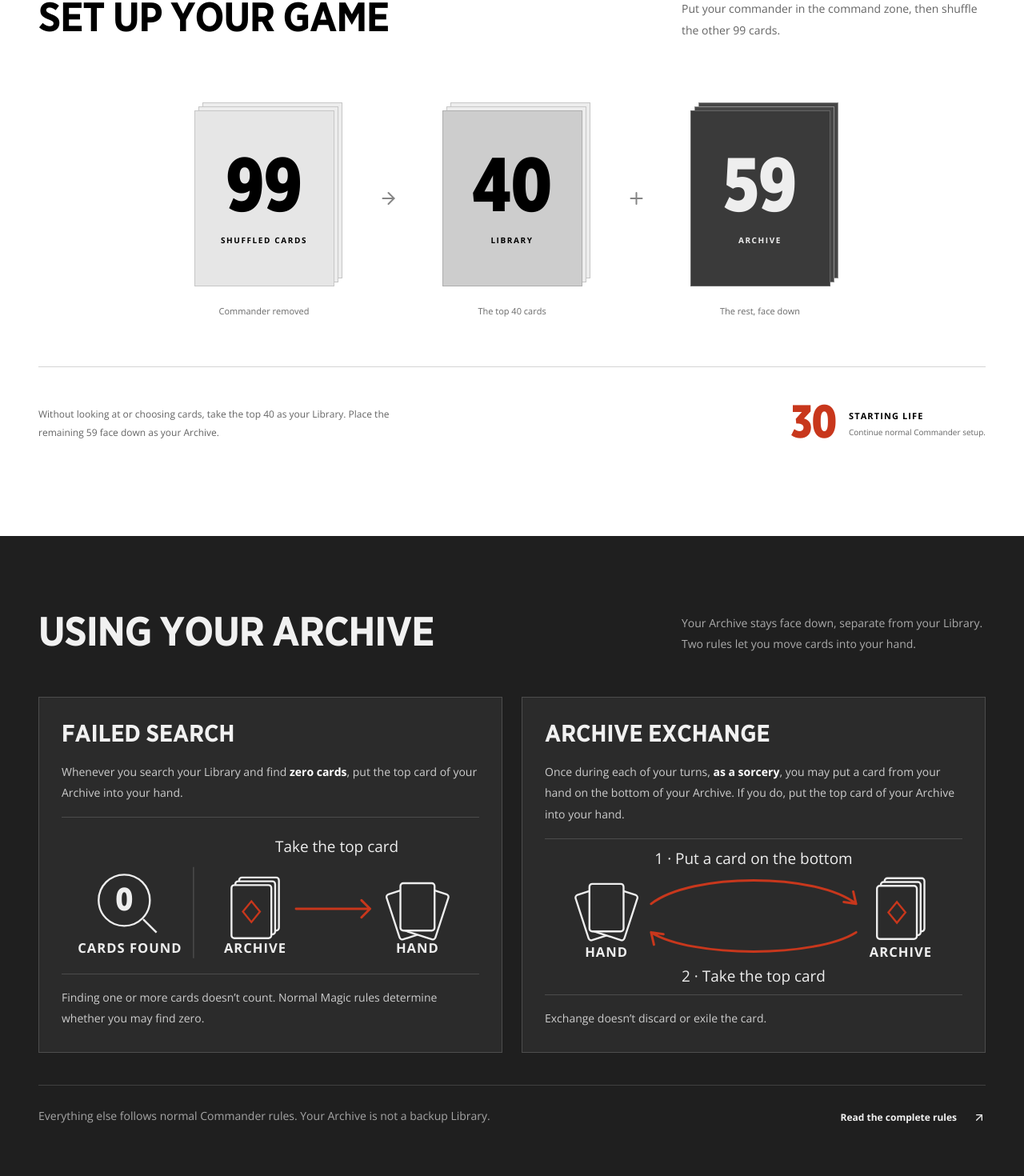
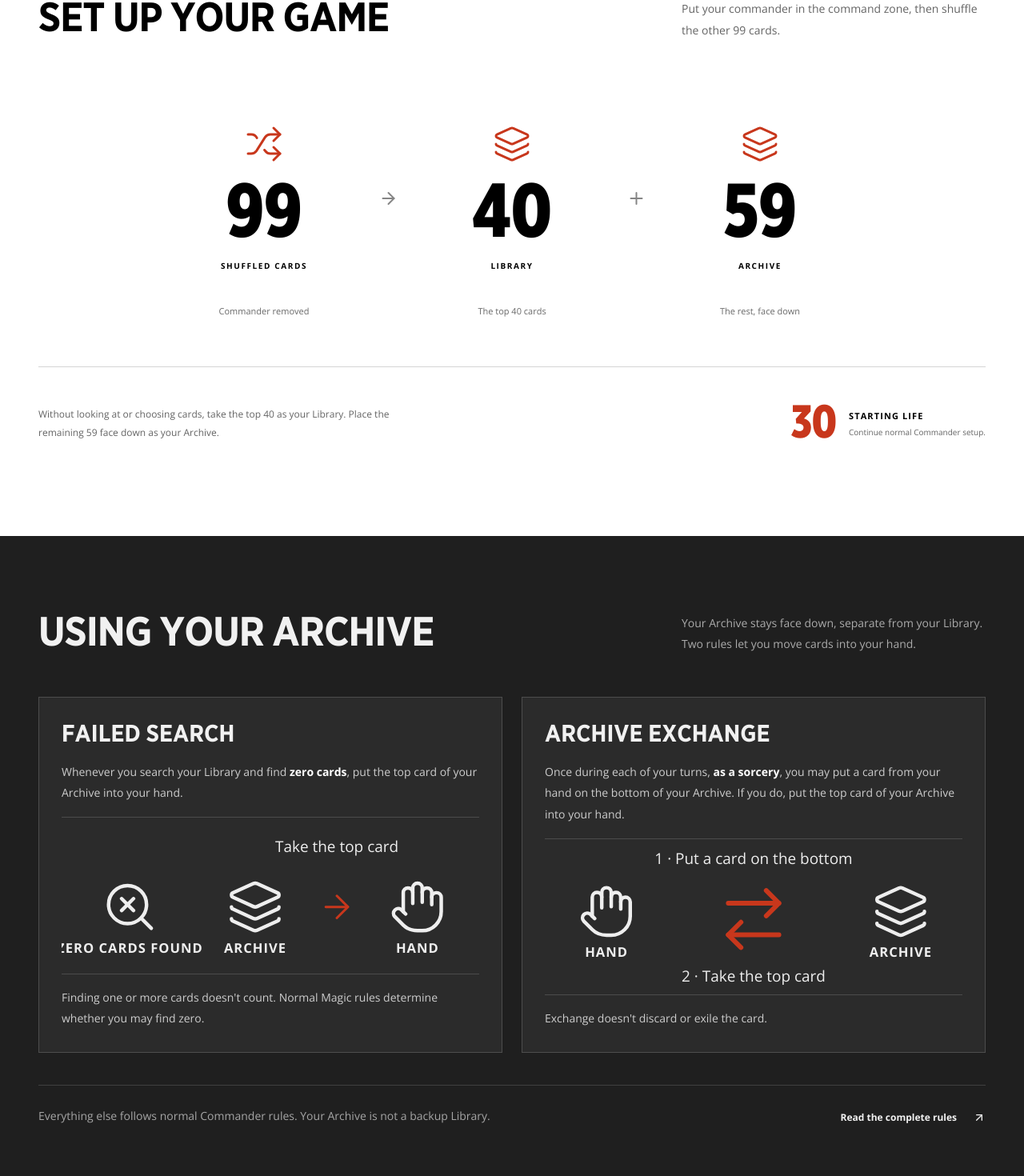
Before and after one commit to forrestweigel/archive, a Next.js app: page / in a window 1280 px wide. Shown: the part 899-2369 px from the top of the page at 80% size. Built offline with nearby package versions, Linux system fonts and the light colour scheme.

Commit message:
Refactor diagrams and icons in components for improved clarity and consistency

```diff
--- a/app/globals.css
+++ b/app/globals.css
@@ -112,8 +112,7 @@
   display: inline-block;
   width: 6px;
   height: 6px;
-  background: #C8371C;
-  border-radius: 50%;
+  color: #C8371C;
   margin-right: 7px;
   vertical-align: middle;
 }
@@ -198,13 +197,6 @@
   flex-direction: column;
   align-items: center;
   justify-content: center;
-  background: #e6e6e6;
-  border: 1px solid #c6c6c6;
-  box-shadow:
-    5px -5px 0 -1px #ededed,
-    5px -5px 0 #c6c6c6,
-    10px -10px 0 -1px #ededed,
-    10px -10px 0 #c6c6c6;
 }
 .deck-stack span {
   font-family: var(--font-gotham-narrow);
@@ -218,19 +210,12 @@
   font-weight: 700;
   margin-top: 10px;
 }
-.deck-library {
-  background: #cdcdcd;
-  border-color: #aeaeae;
-}
-.deck-archive {
-  background: #3a3a3a;
-  color: #eeeeee;
-  border-color: #656565;
-  box-shadow:
-    5px -5px 0 -1px #464646,
-    5px -5px 0 #8e8e8e,
-    10px -10px 0 -1px #464646,
-    10px -10px 0 #8e8e8e;
+.deck-icon {
+  width: 48px;
+  height: 48px;
+  margin-bottom: 16px;
+  flex-shrink: 0;
+  color: var(--primary);
 }
 .split-arrow,
 .split-plus {
@@ -306,7 +291,6 @@
 }
 /* Shared vector diagrams stay legible on dark cards and on paper. */
 .mechanic-diagram {
-  --diagram-surface: #fff;
   display: block;
   width: 100%;
   height: auto;
@@ -314,7 +298,6 @@
   color: #222;
 }
 .mechanic-card .mechanic-diagram {
-  --diagram-surface: #2b2b2b;
   color: #eee;
   padding-block: 12px;
   border-block: 1px solid #ffffff26;
@@ -328,11 +311,6 @@
   font-size: 14px;
   font-weight: 700;
   letter-spacing: 0.06em;
-}
-.mechanic-diagram .diagram-zero {
-  font-family: var(--font-gotham-narrow), Arial, sans-serif;
-  font-size: 34px;
-  font-weight: 900;
 }
 .diagram-accent {
   color: var(--primary);
@@ -694,11 +672,11 @@
   .deck-stack {
     width: clamp(64px, 21vw, 83px);
     height: 120px;
-    box-shadow:
-      3px -3px 0 -1px #dedede,
-      3px -3px 0 #858585,
-      6px -6px 0 -1px #dedede,
-      6px -6px 0 #858585;
+  }
+  .deck-icon {
+    width: 30px;
+    height: 30px;
+    margin-bottom: 10px;
   }
   .deck-stack span {
     font-size: 52px;
--- a/app/page.tsx
+++ b/app/page.tsx
@@ -1,6 +1,6 @@
 import Link from "next/link";
 import Image from "next/image";
-import { ArrowRight, ArrowUpRight } from "lucide-react";
+import { ArrowRight, ArrowUpRight, Circle } from "lucide-react";
 import { Button } from "@/components/ui/button";
 import { Card, CardHeader, CardTitle, CardContent } from "@/components/ui/card";
 import { DeckSplit } from "@/components/deck-split";
@@ -27,7 +27,7 @@
         </div>
         <div className="shell hero-content">
           <p className="eyebrow">
-            <span className="status-dot" /> ARCHIVE ALPHA · A COMMANDER VARIANT
+            <Circle className="status-dot" fill="currentColor" aria-hidden="true" /> ARCHIVE ALPHA · A COMMANDER VARIANT
           </p>
           <h1>
             SHUFFLE.
@@ -107,7 +107,7 @@
                 </p>
                 <MechanicDiagram type="search" />
                 <p className="text-sm text-white/50">
-                  Finding one or more cards doesn’t count. Normal Magic rules
+                  Finding one or more cards doesn&apos;t count. Normal Magic rules
                   determine whether you may find zero.
                 </p>
               </CardContent>
@@ -125,7 +125,7 @@
                 </p>
                 <MechanicDiagram type="exchange" />
                 <p className="text-sm text-white/50">
-                  Exchange doesn’t discard or exile the card.
+                  Exchange doesn&apos;t discard or exile the card.
                 </p>
               </CardContent>
             </Card>
--- a/components/deck-split.tsx
+++ b/components/deck-split.tsx
@@ -1,4 +1,4 @@
-import { ArrowRight, Plus } from "lucide-react";
+import { ArrowRight, Layers, Plus, Shuffle } from "lucide-react";
 export function DeckSplit() {
   return (
     <div
@@ -6,7 +6,8 @@
       aria-label="Shuffle 99 cards, split into a 40-card Library and a 59-card Archive"
     >
       <div className="deck-group">
-        <div className="deck-stack deck-original">
+        <div className="deck-stack">
+          <Shuffle className="deck-icon" strokeWidth={1.5} aria-hidden="true" />
           <span>99</span>
           <small>SHUFFLED CARDS</small>
         </div>
@@ -14,7 +15,8 @@
       </div>
       <ArrowRight className="split-arrow" aria-hidden="true" />
       <div className="deck-group">
-        <div className="deck-stack deck-library">
+        <div className="deck-stack">
+          <Layers className="deck-icon" strokeWidth={1.5} aria-hidden="true" />
           <span>40</span>
           <small>LIBRARY</small>
         </div>
@@ -22,7 +24,8 @@
       </div>
       <Plus className="split-plus" aria-hidden="true" />
       <div className="deck-group">
-        <div className="deck-stack deck-archive">
+        <div className="deck-stack">
+          <Layers className="deck-icon" strokeWidth={1.5} aria-hidden="true" />
           <span>59</span>
           <small>ARCHIVE</small>
         </div>
--- a/components/mechanic-diagram.tsx
+++ b/components/mechanic-diagram.tsx
@@ -1,23 +1,4 @@
-function Hand({ x, y }: { x: number; y: number }) {
-  return (
-    <g transform={`translate(${x} ${y})`} fill="var(--diagram-surface)" stroke="currentColor" strokeWidth="2">
-      <rect x="-27" y="-25" width="36" height="50" rx="3" transform="rotate(-18)" />
-      <rect x="-9" y="-25" width="36" height="50" rx="3" transform="rotate(18)" />
-      <rect x="-18" y="-28" width="36" height="50" rx="3" />
-    </g>
-  );
-}
-
-function Archive({ x, y }: { x: number; y: number }) {
-  return (
-    <g transform={`translate(${x} ${y})`} fill="var(--diagram-surface)" stroke="currentColor" strokeWidth="2">
-      <rect x="-17" y="-34" width="42" height="56" rx="3" />
-      <rect x="-21" y="-30" width="42" height="56" rx="3" />
-      <rect x="-25" y="-26" width="42" height="56" rx="3" />
-      <path d="m-4 -9 9 11-9 11-9-11Z" className="diagram-accent" fill="none" />
-    </g>
-  );
-}
+import { ArrowRight, ArrowRightLeft, Hand, Layers, SearchX } from "lucide-react";
 
 export function MechanicDiagram({ type }: { type: "search" | "exchange" }) {
   const exchange = type === "exchange";
@@ -32,12 +13,9 @@
     >
       {exchange ? (
         <>
-          <Hand x={65} y={65} />
-          <Archive x={375} y={65} />
-          <g className="diagram-accent" fill="none" stroke="currentColor" strokeWidth="2.5" strokeLinecap="round" strokeLinejoin="round">
-            <path d="M112 58 C155 25 285 25 328 58 m-13-2 13 2-3-13" />
-            <path d="M328 88 C285 115 155 115 112 88 m3 13-3-13 13 2" />
-          </g>
+          <Hand x={35} y={36} size={60} strokeWidth={1.5} aria-hidden="true" />
+          <Layers x={345} y={36} size={60} strokeWidth={1.5} aria-hidden="true" />
+          <ArrowRightLeft x={180} y={34} size={80} strokeWidth={1.5} className="diagram-accent" aria-hidden="true" />
           <text x="220" y="16" textAnchor="middle">1 · Put a card on the bottom</text>
           <text x="220" y="140" textAnchor="middle">2 · Take the top card</text>
           <text x="65" y="114" textAnchor="middle" className="diagram-label">HAND</text>
@@ -45,16 +23,11 @@
         </>
       ) : (
         <>
-          <g fill="none" stroke="currentColor" strokeWidth="2">
-            <circle cx="66" cy="77" r="27" />
-            <path d="m86 97 14 14" />
-          </g>
-          <text x="66" y="88" textAnchor="middle" className="diagram-zero">0</text>
-          <text x="72" y="132" textAnchor="middle" className="diagram-label">CARDS FOUND</text>
-          <path d="M139 42v96" stroke="currentColor" opacity=".2" />
-          <Archive x={204} y={87} />
-          <Hand x={375} y={87} />
-          <path d="M247 86h78 m-9-9 9 9-9 9" className="diagram-accent" fill="none" stroke="currentColor" strokeWidth="2.5" strokeLinecap="round" strokeLinejoin="round" />
+          <SearchX x={42} y={54} size={60} strokeWidth={1.5} aria-hidden="true" />
+          <text x="72" y="132" textAnchor="middle" className="diagram-label">ZERO CARDS FOUND</text>
+          <Layers x={174} y={54} size={60} strokeWidth={1.5} aria-hidden="true" />
+          <Hand x={345} y={54} size={60} strokeWidth={1.5} aria-hidden="true" />
+          <ArrowRight x={270} y={64} size={40} strokeWidth={1.5} className="diagram-accent" aria-hidden="true" />
           <text x="290" y="26" textAnchor="middle">Take the top card</text>
           <text x="204" y="132" textAnchor="middle" className="diagram-label">ARCHIVE</text>
           <text x="375" y="132" textAnchor="middle" className="diagram-label">HAND</text>
--- a/components/setup-diagram.tsx
+++ b/components/setup-diagram.tsx
@@ -1,26 +1,22 @@
+import { ArrowRight, Layers, Plus, Shuffle } from "lucide-react";
+
 export function SetupDiagram() {
   return (
     <svg className="setup-diagram" viewBox="0 0 440 190" role="img" aria-label="Split the shuffled 99 cards into a 40-card Library and a 59-card face-down Archive.">
       {[
-        { x: 12, count: "99", label: "SHUFFLED", caption: "Shuffle first" },
-        { x: 175, count: "40", label: "LIBRARY", caption: "The top 40 cards" },
-        { x: 334, count: "59", label: "ARCHIVE", caption: "The rest, face down" },
-      ].map(({ x, count, label, caption }) => (
-        <g key={count} transform={`translate(${x} 18)`}>
-          <g fill="white" stroke="currentColor" strokeWidth="1.5">
-            <rect x="8" y="-8" width="82" height="116" rx="3" />
-            <rect x="4" y="-4" width="82" height="116" rx="3" />
-            <rect width="82" height="116" rx="3" />
-          </g>
-          <text x="41" y="70" textAnchor="middle" className="setup-count">{count}</text>
-          <text x="41" y="94" textAnchor="middle" className="setup-label">{label}</text>
-          <text x="41" y="146" textAnchor="middle" className="setup-caption-text">{caption}</text>
+        { x: 12, icon: Shuffle, count: "99", label: "SHUFFLED", caption: "Shuffle first" },
+        { x: 175, icon: Layers, count: "40", label: "LIBRARY", caption: "The top 40 cards" },
+        { x: 334, icon: Layers, count: "59", label: "ARCHIVE", caption: "The rest, face down" },
+      ].map(({ x, icon: Icon, count, label, caption }) => (
+        <g key={count} transform={`translate(${x} 6)`}>
+          <Icon x={15} y={0} size={52} strokeWidth={1.5} aria-hidden="true" />
+          <text x="41" y="112" textAnchor="middle" className="setup-count">{count}</text>
+          <text x="41" y="138" textAnchor="middle" className="setup-label">{label}</text>
+          <text x="41" y="166" textAnchor="middle" className="setup-caption-text">{caption}</text>
         </g>
       ))}
-      <g fill="none" stroke="currentColor" strokeWidth="2.5" strokeLinecap="round" strokeLinejoin="round">
-        <path d="M119 76h29 m-9-9 9 9-9 9" />
-        <path d="M287 76h22 m-11-11v22" />
-      </g>
+      <ArrowRight x={117} y={82} size={32} aria-hidden="true" />
+      <Plus x={282} y={82} size={32} aria-hidden="true" />
     </svg>
   );
 }
```
